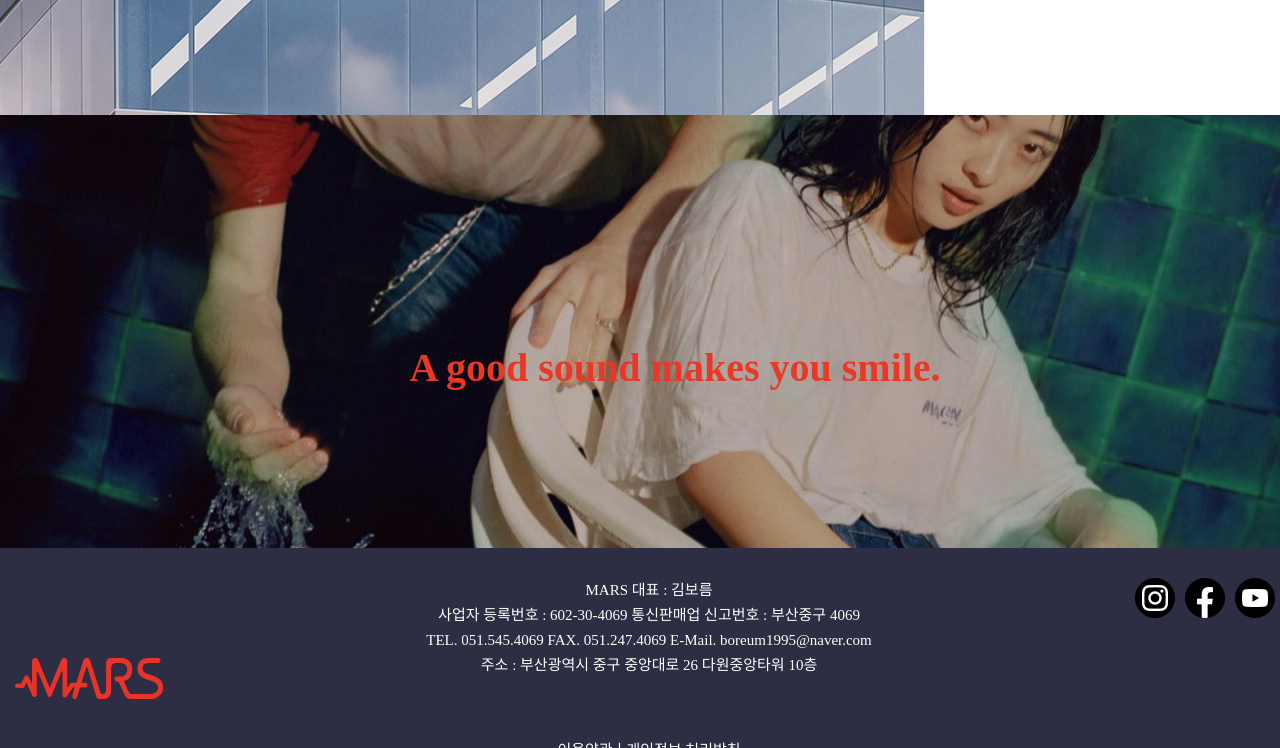
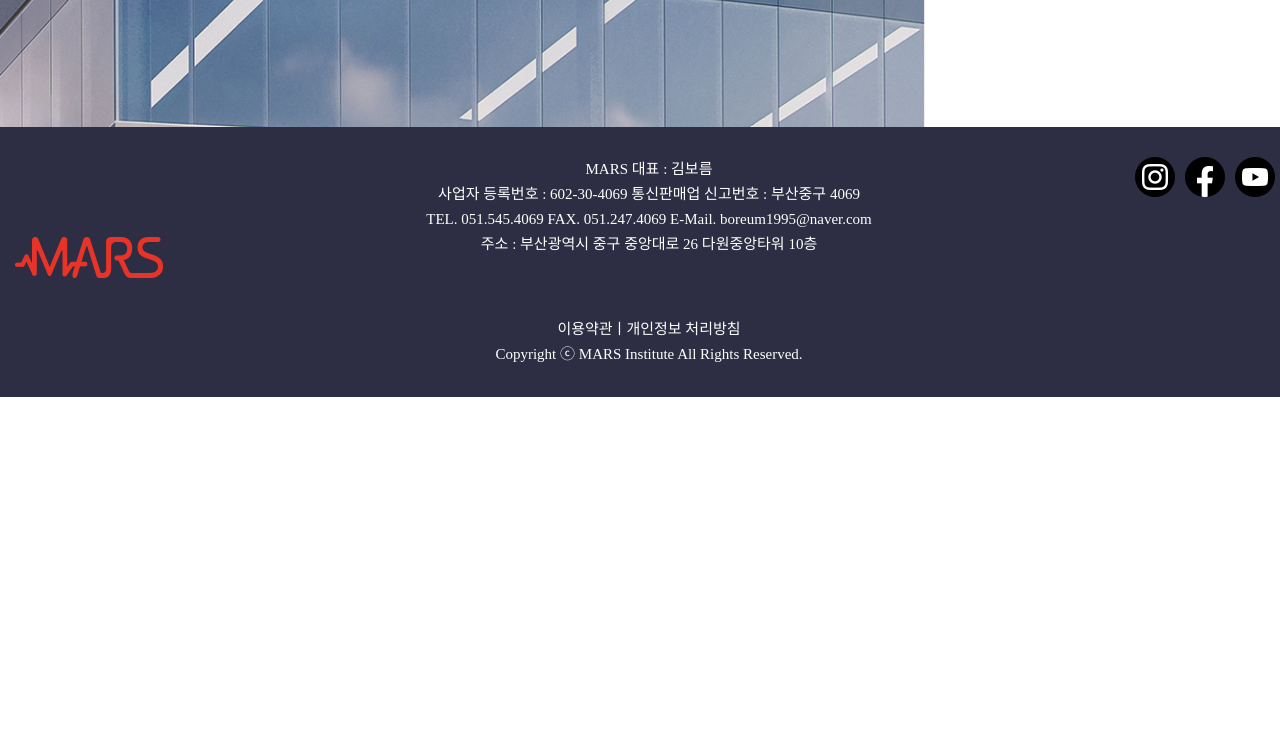
Before and after one commit to KimBoreum/MARS, a plain HTML site: page sub1.html in a window 1280 px wide. Shown: the part 4219-4967 px from the top of the page. After the commit the page ends 4616 px from the top, so only its background shows below. Drawn offline with nearby package versions, Linux system fonts and the light colour scheme; a web font is replaced by a local one.

Commit message:
Add files via upload

```diff
--- a/css/sub1.css
+++ b/css/sub1.css
@@ -293,22 +293,6 @@ h1{
 .padding{
     padding-top: 25px;
 }
-
-/*banner*/
-#banner{
-    background: url(../images/asb.jpg) no-repeat center center fixed;
-    margin: 0 auto;
-    position: relative;
-    height: 433px;
-}
-
-#banner h2{
-    font-family: 'Cafe24Ssurround';
-    font-size: 40px;
-    color: #e83828;
-    text-align: center;
-    padding-top: 240px;
-}
 /*footer*/
 footer{
     background-color: #2d2d43;
--- a/sub1.html
+++ b/sub1.html
@@ -106,7 +106,7 @@
                 <h3 data-aos="fade-left">COLOR</h3>
                 <p data-aos="fade-right">소리의 생동감이 느껴지는 레드 오렌지를 주 색상으로 사용하였으며, 서브 색상은 레드 오렌지와도 잘 어울리는 감각적인 느낌의 네이비 색상과 앞의<br>
                     두 색상과 무난하게 어울릴 수 있는 심플하면서 깔끔한 느낌의 그레이 색을 사용하였습니다.</p>
-                <img src="images/color.jpg" alt="mars컬러" data-aos="zoom-in-up" data-aos-duration="1000">
+                <img src="images/color.png" alt="mars컬러" data-aos="zoom-in-up" data-aos-duration="1000">
             </li>
         </ul>
 
@@ -138,9 +138,6 @@
             </li>
         </ul>
     </div><!--map-->
-    <div id="banner">
-        <h2 data-aos="zoom-out-down">A good sound makes you smile.</h2>
-    </div><!--banner-->
     <footer>
         <div id="footer_inner">
             <a href="index.html" class="logo"><img src="images/logo.png" alt="mars로고"></a>
```
Also changed, not shown: css/sub2.css (+3 -4 lines), js/1.반응형기본.html (added, +19 -0 lines), images/color.png (added), 1 other file.
